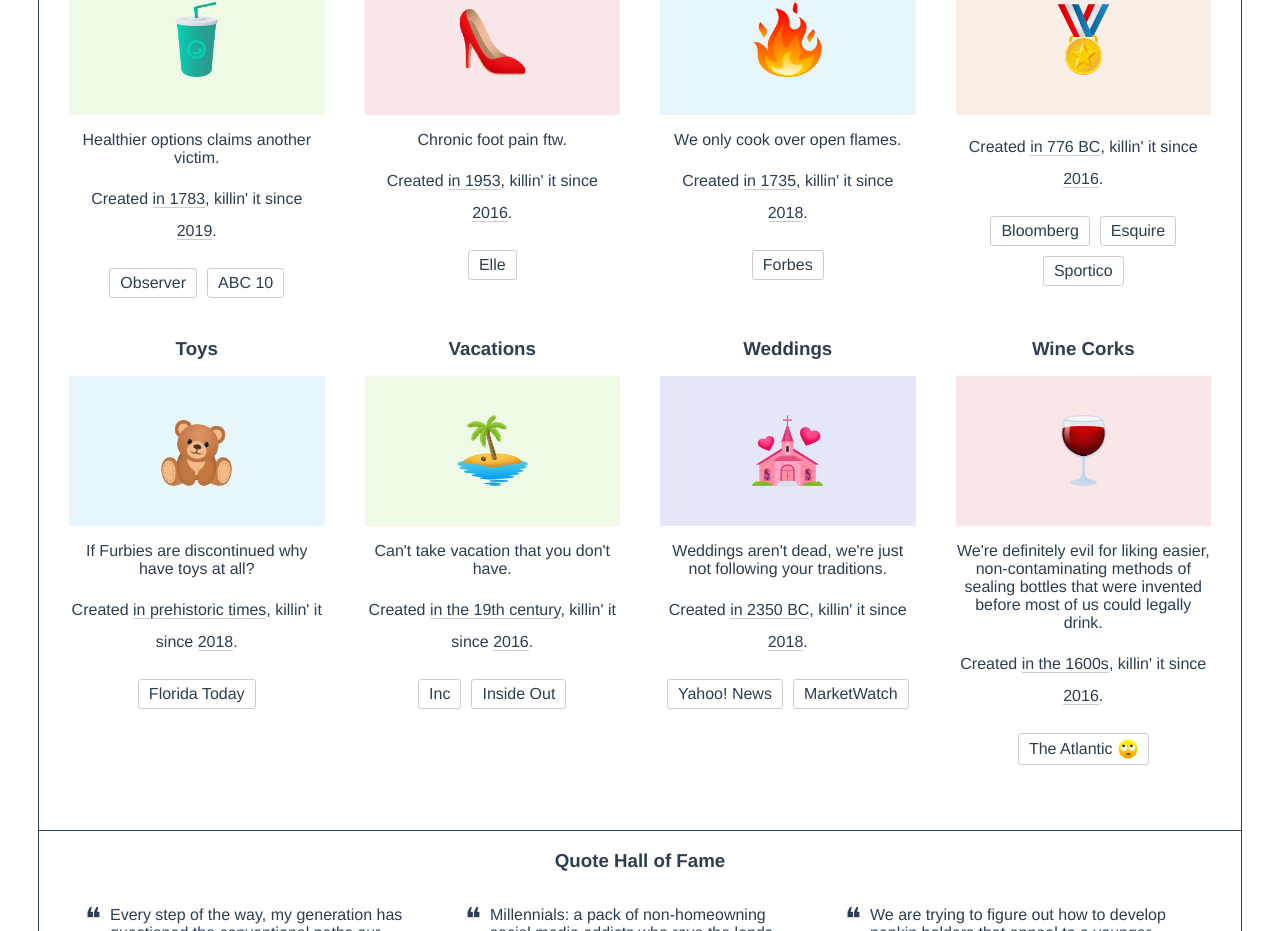
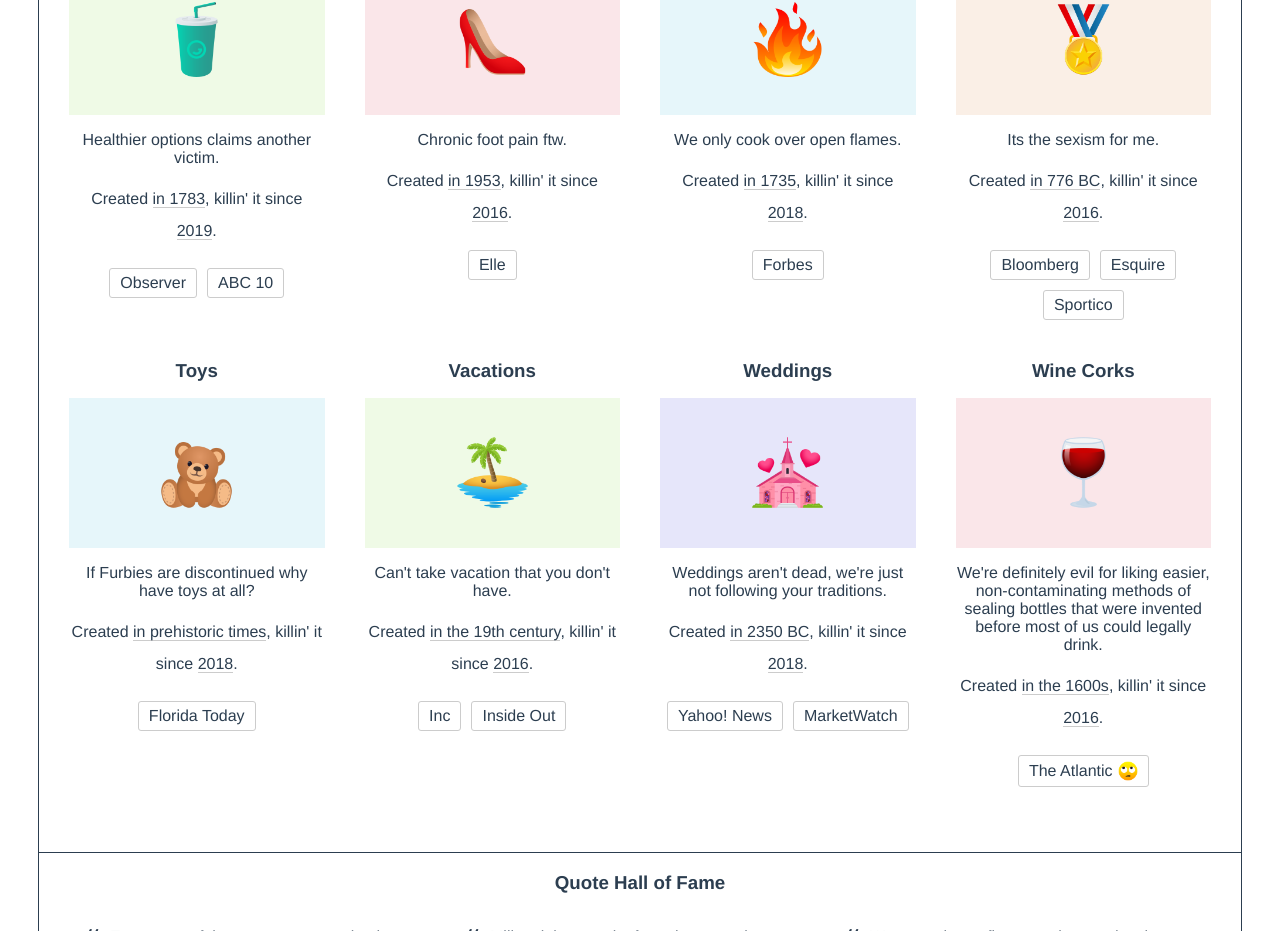
Before and after one commit to brittanyrw/millennials-slay, a Vue app: page / in a window 1280 px wide. Shown: the part 5820-6751 px from the top of the page. Built offline with nearby package versions, Linux system fonts and the light colour scheme.

Commit message:
Update data

```diff
--- a/src/data/data.ts
+++ b/src/data/data.ts
@@ -315,7 +315,7 @@ export const industries: Industry[] = [
       year: "in 776 BC",
       link: "https://en.wikipedia.org/wiki/Ancient_Olympic_Games#:~:text=The%20first%20Olympic%20Games%20are%20traditionally%20dated%20to%20776%20BC.",
     },
-    summary: "",
+    summary: "Its the sexism for me.",
     sources: [
       {
         name: "Bloomberg",
```
